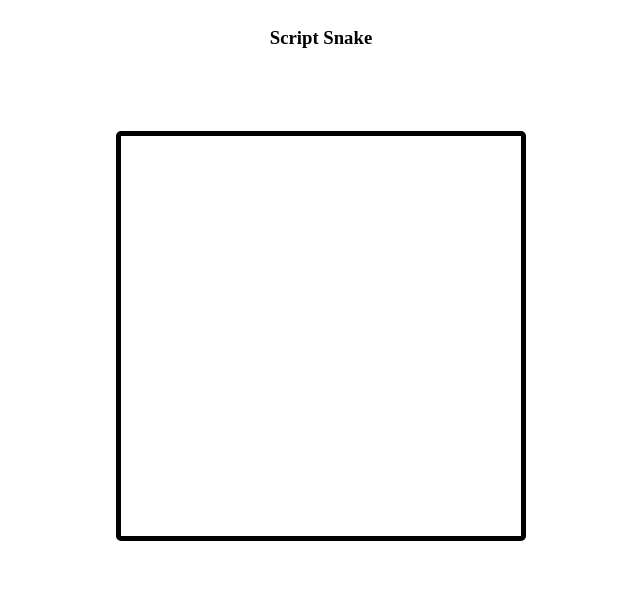
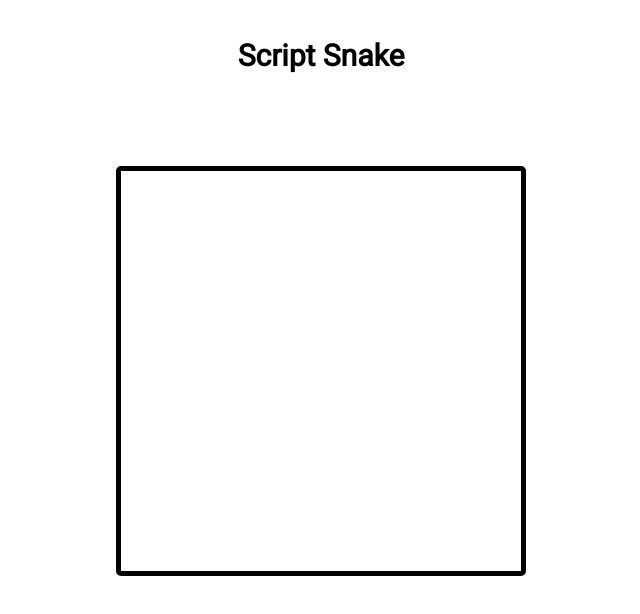
Before and after one commit to MartinPlusPlus/script-snake, a plain HTML site: page index.html in a window 1280 px wide. Shown: the whole page, without its empty margins (319-959 px from the left). Drawn offline with Linux system fonts and the light colour scheme.

Commit message:
added more css rules for title

```diff
--- a/style.css
+++ b/style.css
@@ -1,3 +1,13 @@
+@import url('https://fonts.googleapis.com/css2?family=Roboto&display=swap');
+
+body {
+    font-family: 'Roboto', sans-serif;
+}
+
+h3 {
+    font-size: 30px;
+}
+
 div#game {
     display: flex;
     flex-direction: column;
```
